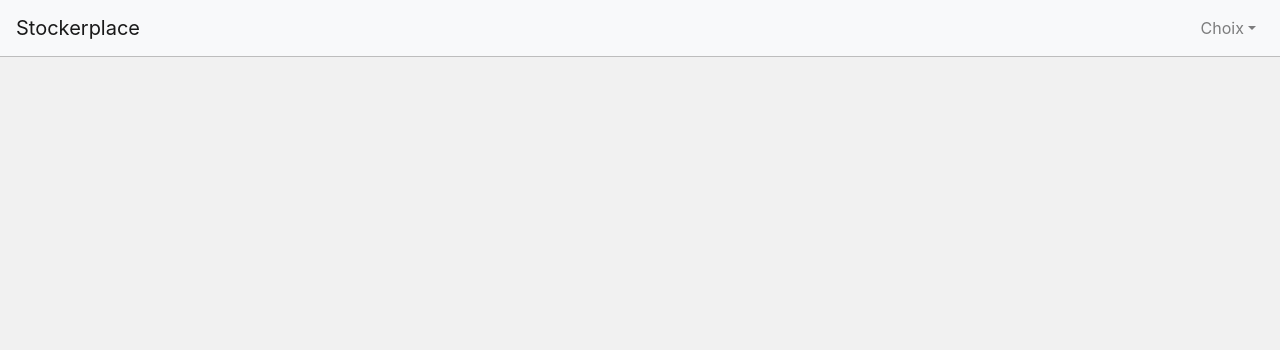
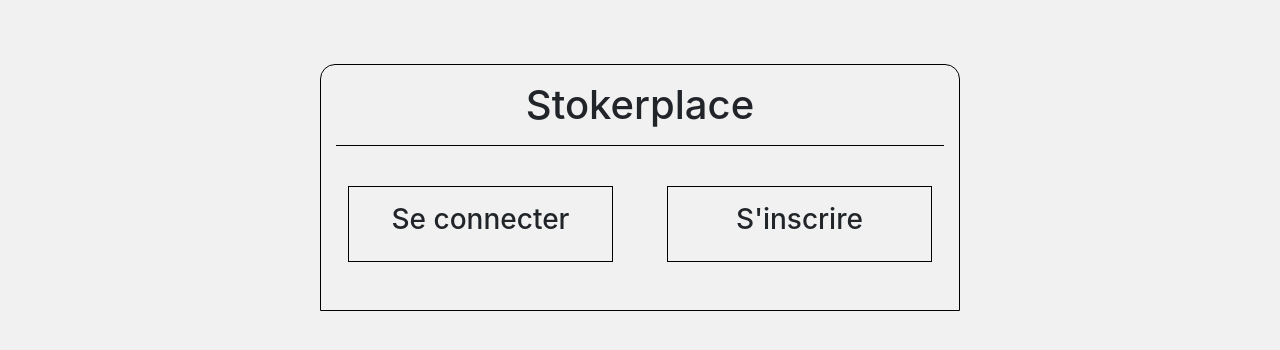
Before and after one commit to Tomrooman/Stockerplace, a React app in the folder client/: page / in a window 1280 px wide. Built offline with nearby package versions, Linux system fonts and the light colour scheme.

Commit message:
change home if not connected

```diff
--- a/client/src/components/app/app.css
+++ b/client/src/components/app/app.css
@@ -1,3 +1,28 @@
 body {
     background-color : rgb(241, 241, 241) !important;
 }
+
+.no-auth h1 {
+    padding-top : 1rem;
+    padding-bottom : 1rem;
+    border-bottom : 1px solid black;
+}
+
+.no-auth {
+    margin-top : 4rem;
+    border : 1px solid black;
+    margin-right : auto;
+    margin-left : auto;
+    border-top-left-radius: 15px;
+    border-top-right-radius: 15px;
+}
+
+.no-auth-choice {
+    padding-top : 1rem;
+    padding-bottom : 1rem;
+    border : 1px solid black;
+    margin-bottom : 3rem;
+    margin-top : 2rem;
+    margin-right : auto;
+    margin-left : auto;
+}
--- a/client/src/components/app/index.js
+++ b/client/src/components/app/index.js
@@ -73,12 +73,26 @@ class App extends Component {
           show={this.state.show}
           title={this.state.title}
         />
-        <Navbar
-          url={this.state.url} connect_modal={this.connect_modal} disconnect={this.disconnect} subscribe_modal={this.subscribe_modal}
-          user={this.state.user} />
         {this.state.user && this.state.user['pseudo'] ?
-          this.state.content
-          : null}
+          <div>
+            <Navbar
+              url={this.state.url} connect_modal={this.connect_modal} disconnect={this.disconnect} subscribe_modal={this.subscribe_modal}
+              user={this.state.user} />
+            {this.state.content}
+          </div>
+          :
+          <div className="no-auth text-center col-xs-12 col-sm-12 col-md-10 col-lg-10 col-xl-6">
+            <h1> Stokerplace </h1>
+            <div className="row">
+              <div onClick={this.connect_modal} className="no-auth-choice col-xs-12 col-sm-12 col-md-5 col-lg-5 col-xl-5">
+                <h3> Se connecter </h3>
+              </div>
+              <div onClick={this.subscribe_modal} className="no-auth-choice col-xs-12 col-sm-12 col-md-5 col-lg-5 col-xl-5">
+                <h3> S'inscrire </h3>
+              </div>
+            </div>
+          </div>
+        }
       </div>
     );
   }
--- a/client/src/components/cloud/cloud.css
+++ b/client/src/components/cloud/cloud.css
@@ -31,7 +31,7 @@ body {
     color : black;
 }
 
-.subscribe_button, .signin_button {
+.signin_button {
     padding-right : 5%;
 }
 
--- a/client/src/components/navbar/index.js
+++ b/client/src/components/navbar/index.js
@@ -19,8 +19,6 @@ class NavbarComponent extends Component {
           <button className="navbar-toggler" type="button" data-toggle="collapse" data-target="#navbarTogglerDemo02" aria-controls="navbarTogglerDemo02" aria-expanded="false" aria-label="Toggle navigation">
             <span className="navbar-toggler-icon"></span>
           </button>
-
-          {this.props.user ?
           <ul className="navbar-nav mr-auto mt-2 mt-lg-0">
             <li className={current !== 'social' ? "nav-item dropdown active" : "nav-item dropdown"}>
               <a className="nav-link dropdown-toggle" href="/" id="navbarDropdownMenuLink" data-toggle="dropdown" aria-haspopup="true" aria-expanded="false">
@@ -35,10 +33,7 @@ class NavbarComponent extends Component {
               <a className="nav-link" href="/social">Social</a>
             </li>
           </ul>
-            :
-            <ul className="navbar-nav mr-auto mt-2 mt-lg-0"></ul>}
-
-          {this.props.user ?
+          <ul className="navbar-nav mr-auto mt-2 mt-lg-0"></ul>
           <div>
             <ul className="navbar-nav mr-auto mt-2 mt-lg-0">
               <li className="nav-item dropdown">
@@ -52,27 +47,7 @@ class NavbarComponent extends Component {
                 </div>
               </li>
             </ul>
-            </div> :
-            <div>
-              <ul className="navbar-nav mr-auto mt-2 mt-lg-0">
-                <li className="nav-item dropdown">
-                  <a className="nav-link dropdown-toggle" href="/" id="navbarDropdownMenuLink" data-toggle="dropdown" aria-haspopup="true" aria-expanded="false">
-                    Choix
-                </a>
-                  <div className="dropdown-menu dropdown-profile" aria-labelledby="navbarDropdownMenuLink">
-                    <a className="dropdown-item subscribe_button" onClick={this.props.subscribe_modal}>
-                      S'inscrire
-              <FontAwesomeIcon icon="times" />
-                    </a>
-                    <div className="dropdown-divider"></div>
-                    <a className="dropdown-item signin_button" onClick={this.props.connect_modal}>
-                      Se connecter
-              <FontAwesomeIcon icon="sign-in-alt" />
-                    </a>                  </div>
-                </li>
-              </ul>
           </div>
-          }
         </nav>
       );
     }
```
Lines whose indentation alone changed are shown as unchanged.
